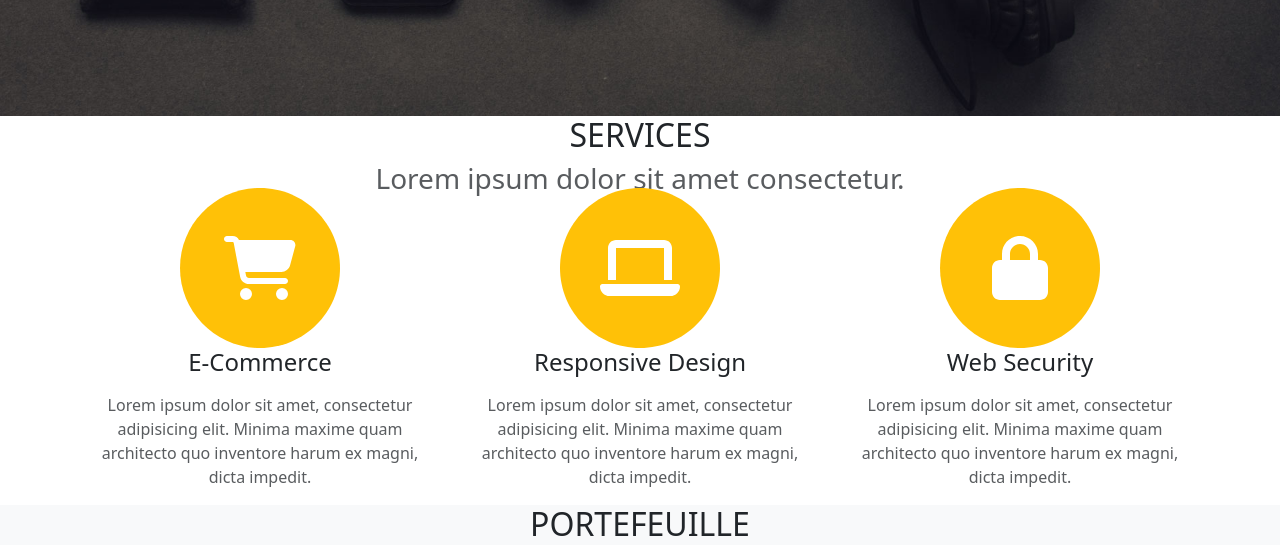
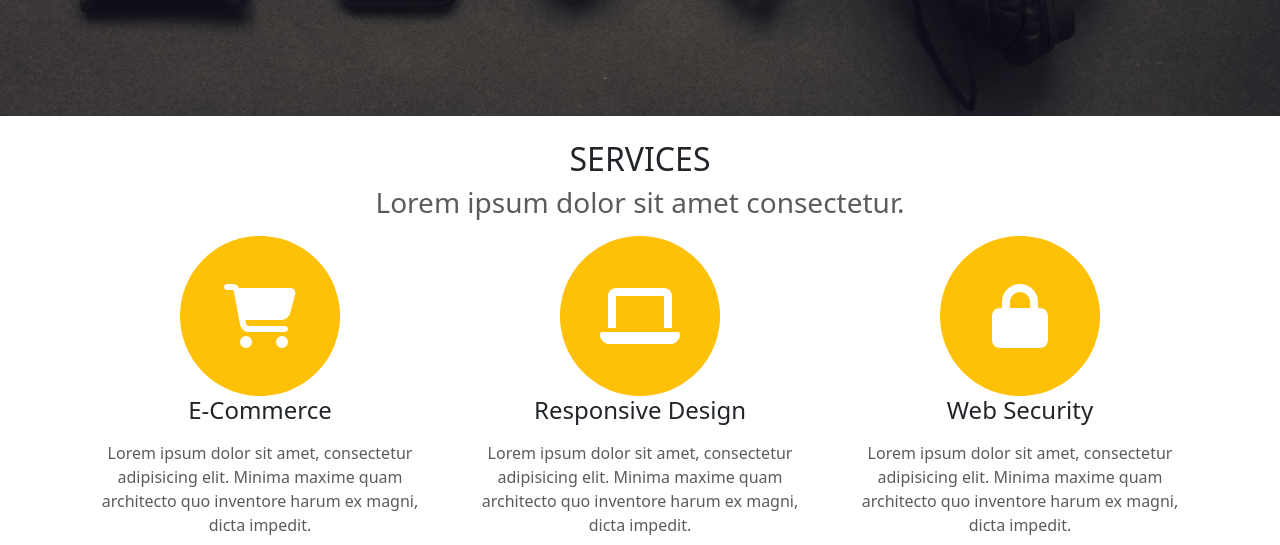
Before and after one commit to IbnHatab9/T-che-8, a plain HTML site: page index.html in a window 1280 px wide. Shown: the part 604-1149 px from the top of the page. Drawn offline with nearby package versions, Linux system fonts and the light colour scheme.

Commit message:
Update index.html

```diff
--- a/index.html
+++ b/index.html
@@ -893,14 +893,14 @@
             </div>
         </div>
     </header>
-    <section class="page-section" id="services">
+    <section class="page-section pt-4" id="services">
         <div class="container">
             <div class="text-center">
                 <h2 class="section-heading text-uppercase">Services</h2>
                 <h3 class="section-subheading text-muted">Lorem ipsum dolor sit amet consectetur.</h3>
             </div>
             <div class="row text-center">
-                <div class="col-md-4">
+                <div class="col-md-4 pt-4">
                     <span class="fa-stack fa-4x">
                         <svg class="svg-inline--fa fa-circle fa-stack-2x text-warning" aria-hidden="true" focusable="false" data-prefix="fas" data-icon="circle" role="img" xmlns="http://www.w3.org/2000/svg" viewBox="0 0 512 512" data-fa-i2svg=""><path fill="currentColor" d="M256 512c141.4 0 256-114.6 256-256S397.4 0 256 0S0 114.6 0 256S114.6 512 256 512z"></path></svg><!-- <i class="fas fa-circle fa-stack-2x text-primary"></i> Font Awesome fontawesome.com -->
                         <svg class="svg-inline--fa fa-cart-shopping fa-stack-1x fa-inverse" aria-hidden="true" focusable="false" data-prefix="fas" data-icon="cart-shopping" role="img" xmlns="http://www.w3.org/2000/svg" viewBox="0 0 576 512" data-fa-i2svg=""><path fill="currentColor" d="M0 24C0 10.7 10.7 0 24 0H69.5c22 0 41.5 12.8 50.6 32h411c26.3 0 45.5 25 38.6 50.4l-41 152.3c-8.5 31.4-37 53.3-69.5 53.3H170.7l5.4 28.5c2.2 11.3 12.1 19.5 23.6 19.5H488c13.3 0 24 10.7 24 24s-10.7 24-24 24H199.7c-34.6 0-64.3-24.6-70.7-58.5L77.4 54.5c-.7-3.8-4-6.5-7.9-6.5H24C10.7 48 0 37.3 0 24zM128 464a48 48 0 1 1 96 0 48 48 0 1 1 -96 0zm336-48a48 48 0 1 1 0 96 48 48 0 1 1 0-96z"></path></svg><!-- <i class="fas fa-shopping-cart fa-stack-1x fa-inverse"></i> Font Awesome fontawesome.com -->
@@ -908,7 +908,7 @@
                     <h4 class="my-3">E-Commerce</h4>
                     <p class="text-muted">Lorem ipsum dolor sit amet, consectetur adipisicing elit. Minima maxime quam architecto quo inventore harum ex magni, dicta impedit.</p>
                 </div>
-                <div class="col-md-4">
+                <div class="col-md-4 pt-4">
                     <span class="fa-stack fa-4x">
                         <svg class="svg-inline--fa fa-circle fa-stack-2x text-warning" aria-hidden="true" focusable="false" data-prefix="fas" data-icon="circle" role="img" xmlns="http://www.w3.org/2000/svg" viewBox="0 0 512 512" data-fa-i2svg=""><path fill="currentColor" d="M256 512c141.4 0 256-114.6 256-256S397.4 0 256 0S0 114.6 0 256S114.6 512 256 512z"></path></svg><!-- <i class="fas fa-circle fa-stack-2x text-primary"></i> Font Awesome fontawesome.com -->
                         <svg class="svg-inline--fa fa-laptop fa-stack-1x fa-inverse" aria-hidden="true" focusable="false" data-prefix="fas" data-icon="laptop" role="img" xmlns="http://www.w3.org/2000/svg" viewBox="0 0 640 512" data-fa-i2svg=""><path fill="currentColor" d="M128 32C92.7 32 64 60.7 64 96V352h64V96H512V352h64V96c0-35.3-28.7-64-64-64H128zM19.2 384C8.6 384 0 392.6 0 403.2C0 445.6 34.4 480 76.8 480H563.2c42.4 0 76.8-34.4 76.8-76.8c0-10.6-8.6-19.2-19.2-19.2H19.2z"></path></svg><!-- <i class="fas fa-laptop fa-stack-1x fa-inverse"></i> Font Awesome fontawesome.com -->
@@ -916,7 +916,7 @@
                     <h4 class="my-3">Responsive Design</h4>
                     <p class="text-muted">Lorem ipsum dolor sit amet, consectetur adipisicing elit. Minima maxime quam architecto quo inventore harum ex magni, dicta impedit.</p>
                 </div>
-                <div class="col-md-4">
+                <div class="col-md-4 pt-4">
                     <span class="fa-stack fa-4x">
                         <svg class="svg-inline--fa fa-circle fa-stack-2x text-warning" aria-hidden="true" focusable="false" data-prefix="fas" data-icon="circle" role="img" xmlns="http://www.w3.org/2000/svg" viewBox="0 0 512 512" data-fa-i2svg=""><path fill="currentColor" d="M256 512c141.4 0 256-114.6 256-256S397.4 0 256 0S0 114.6 0 256S114.6 512 256 512z"></path></svg><!-- <i class="fas fa-circle fa-stack-2x text-primary"></i> Font Awesome fontawesome.com -->
                         <svg class="svg-inline--fa fa-lock fa-stack-1x fa-inverse" aria-hidden="true" focusable="false" data-prefix="fas" data-icon="lock" role="img" xmlns="http://www.w3.org/2000/svg" viewBox="0 0 448 512" data-fa-i2svg=""><path fill="currentColor" d="M144 144v48H304V144c0-44.2-35.8-80-80-80s-80 35.8-80 80zM80 192V144C80 64.5 144.5 0 224 0s144 64.5 144 144v48h16c35.3 0 64 28.7 64 64V448c0 35.3-28.7 64-64 64H64c-35.3 0-64-28.7-64-64V256c0-35.3 28.7-64 64-64H80z"></path></svg><!-- <i class="fas fa-lock fa-stack-1x fa-inverse"></i> Font Awesome fontawesome.com -->
```
